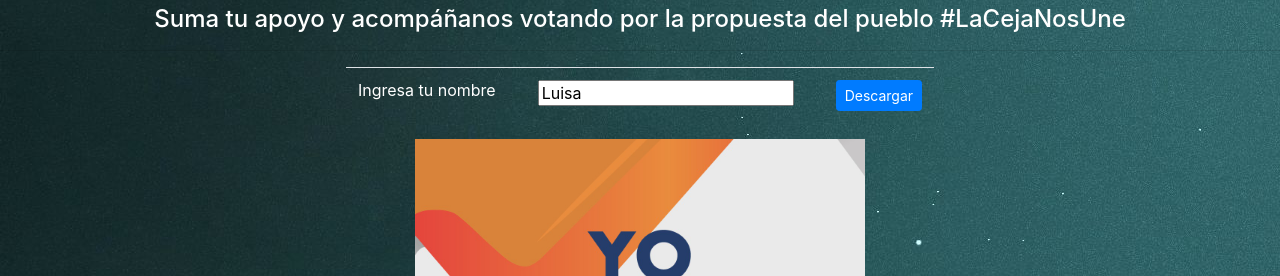
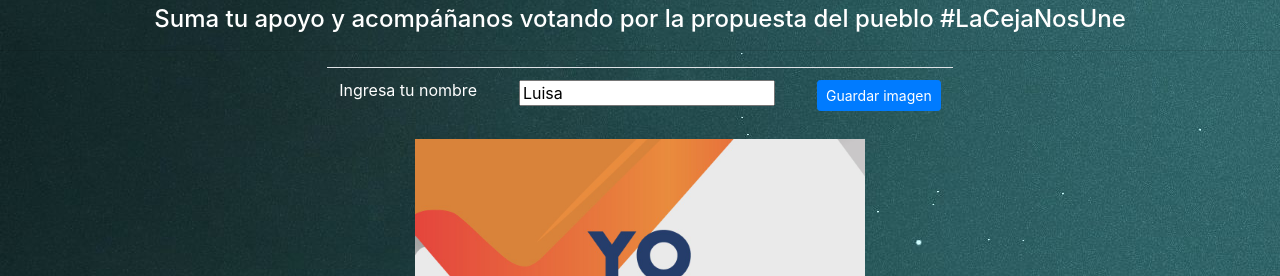
Before and after one commit to alextobon/flyer, a plain HTML site: page index.html in a window 1280 px wide. Shown: the part 51-327 px from the top of the page. Drawn offline with nearby package versions, Linux system fonts and the light colour scheme.

Commit message:
Change button text

```diff
--- a/index.html
+++ b/index.html
@@ -23,7 +23,7 @@
       &nbsp;&nbsp;&nbsp;
     </td>
     <td>
-      <button id="download" class="btn btn-sm btn-primary">Descargar</button>
+      <button id="download" class="btn btn-sm btn-primary">Guardar imagen</button>
     </td>
   </tr>
 </table>
```
